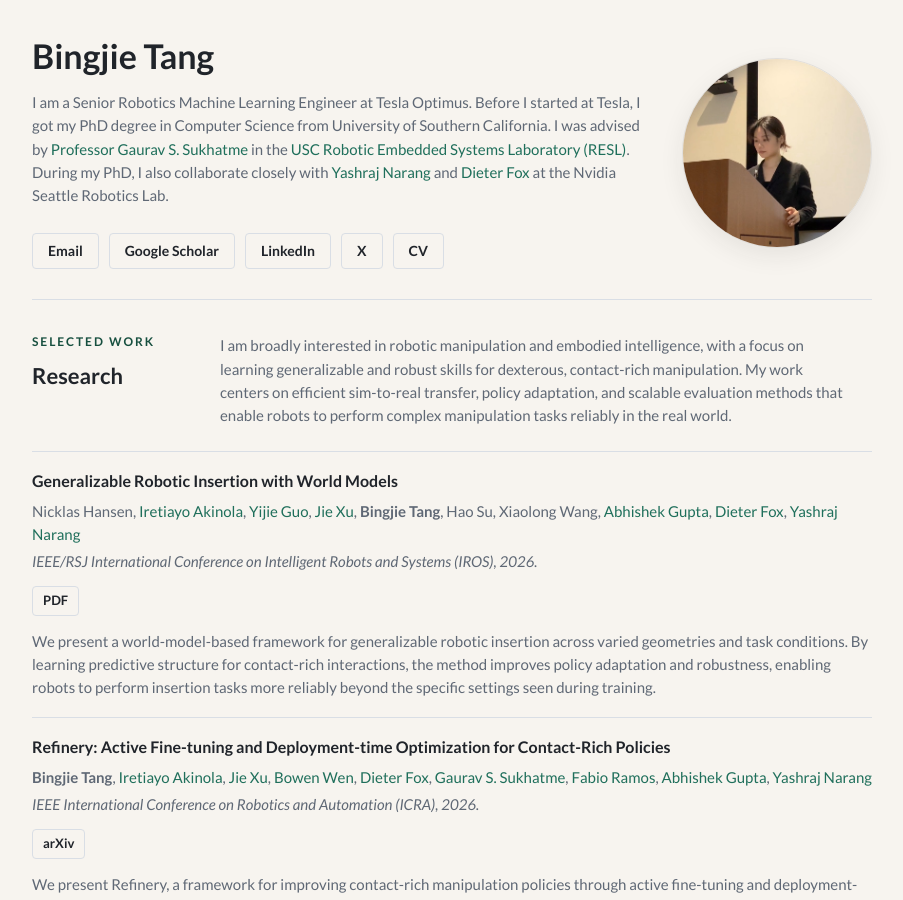
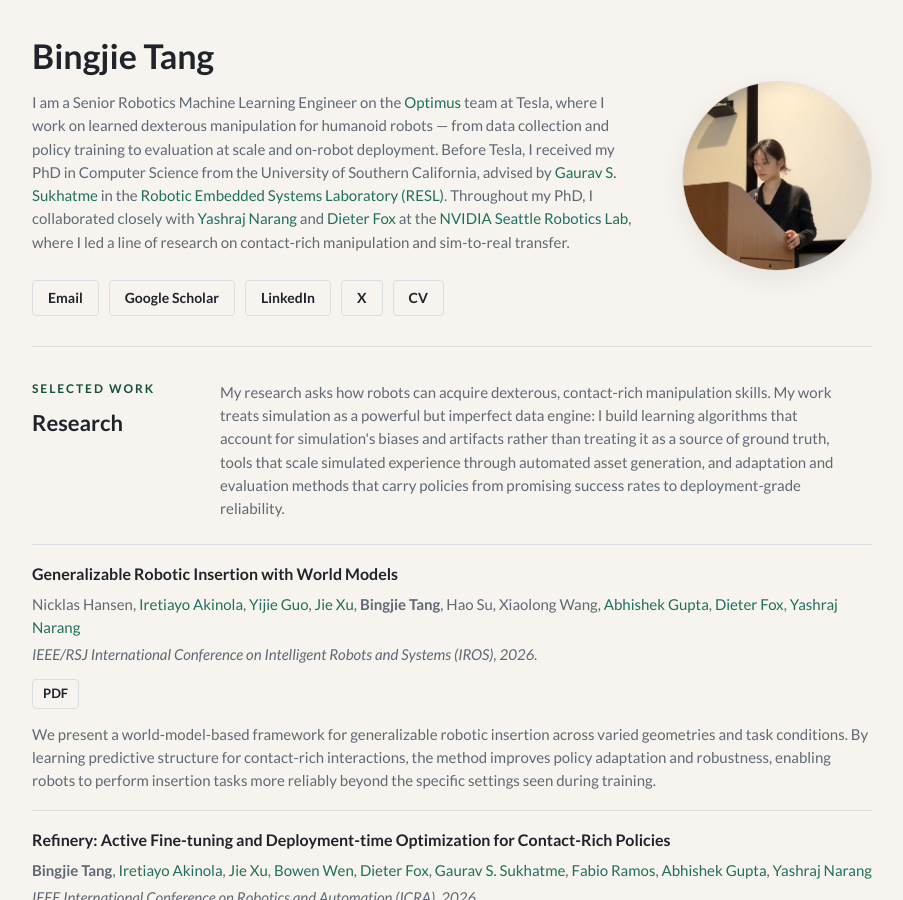
Before and after one commit to bingjietang718/bingjietang718.github.io, a Jekyll site: the page built from index.html, in a window 1280 px wide and 900 px high. Shown: the whole window, without its empty margins (188-1091 px from the left). Built offline with Jekyll 4.4.1, drawn with Linux system fonts in a browser that asks for light colours.

Commit message:
Update bio

```diff
--- a/_layouts/default.html
+++ b/_layouts/default.html
@@ -46,7 +46,7 @@
       <div class="hero-copy">
         <h1>Bingjie Tang</h1>
         <p class="bio">
-          I am a Senior Robotics Machine Learning Engineer at Tesla Optimus. Before I started at Tesla, I got my PhD degree in Computer Science from University of Southern California. I was advised by <a href="https://scholar.google.com/citations?user=lRUi-A8AAAAJ&hl=en">Professor Gaurav S. Sukhatme</a> in the <a href="https://uscresl.org">USC Robotic Embedded Systems Laboratory (RESL)</a>. During my PhD, I also collaborate closely with <a href="https://scholar.google.com/citations?user=M3NuG7AAAAAJ&hl=en">Yashraj Narang</a> and <a href="https://scholar.google.com/citations?user=DqXsbPAAAAAJ&hl=en&oi=ao">Dieter Fox</a> at the Nvidia Seattle Robotics Lab.
+          I am a Senior Robotics Machine Learning Engineer on the <a href="https://www.tesla.com/AI">Optimus</a> team at Tesla, where I work on learned dexterous manipulation for humanoid robots &mdash; from data collection and policy training to evaluation at scale and on-robot deployment. Before Tesla, I received my PhD in Computer Science from the University of Southern California, advised by <a href="https://scholar.google.com/citations?user=lRUi-A8AAAAJ&hl=en">Gaurav S. Sukhatme</a> in the <a href="https://uscresl.org">Robotic Embedded Systems Laboratory (RESL)</a>. Throughout my PhD, I collaborated closely with <a href="https://scholar.google.com/citations?user=M3NuG7AAAAAJ&hl=en">Yashraj Narang</a> and <a href="https://scholar.google.com/citations?user=DqXsbPAAAAAJ&hl=en&oi=ao">Dieter Fox</a> at the <a href="https://www.nvidia.com/en-us/research/robotics/">NVIDIA Seattle Robotics Lab</a>, where I led a line of research on contact-rich manipulation and sim-to-real transfer.
         </p>
         <nav class="contact-links" aria-label="Profile links">
           <a href="mailto:bingjietang718@gmail.com">Email</a>
@@ -68,7 +68,7 @@
         <h2>Research</h2>
       </div>
       <p>
-        I am broadly interested in robotic manipulation and embodied intelligence, with a focus on learning generalizable and robust skills for dexterous, contact-rich manipulation. My work centers on efficient sim-to-real transfer, policy adaptation, and scalable evaluation methods that enable robots to perform complex manipulation tasks reliably in the real world.
+        My research asks how robots can acquire dexterous, contact-rich manipulation skills. My work treats simulation as a powerful but imperfect data engine: I build learning algorithms that account for simulation's biases and artifacts rather than treating it as a source of ground truth, tools that scale simulated experience through automated asset generation, and adaptation and evaluation methods that carry policies from promising success rates to deployment-grade reliability.
       </p>
     </section>
 
```
